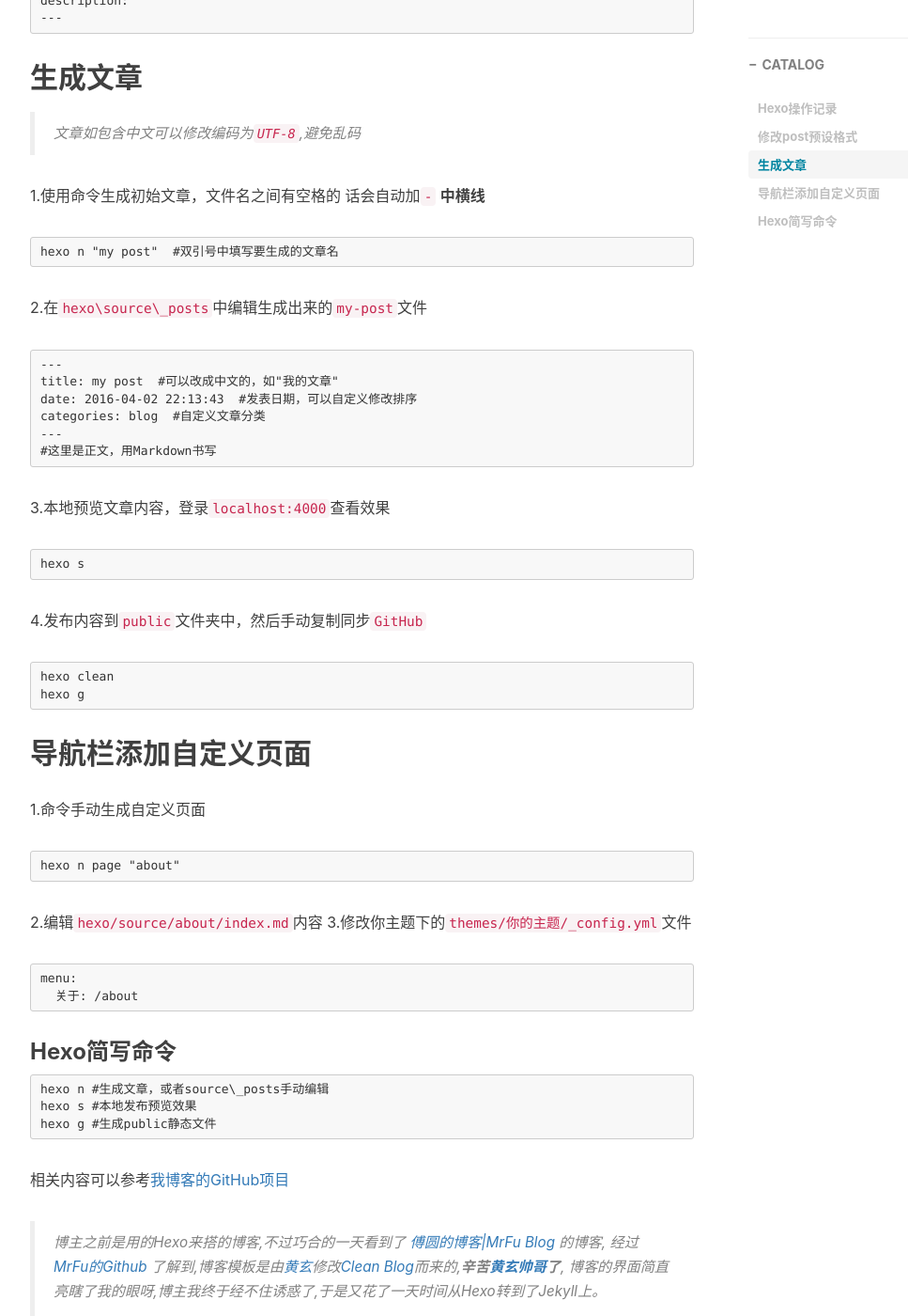
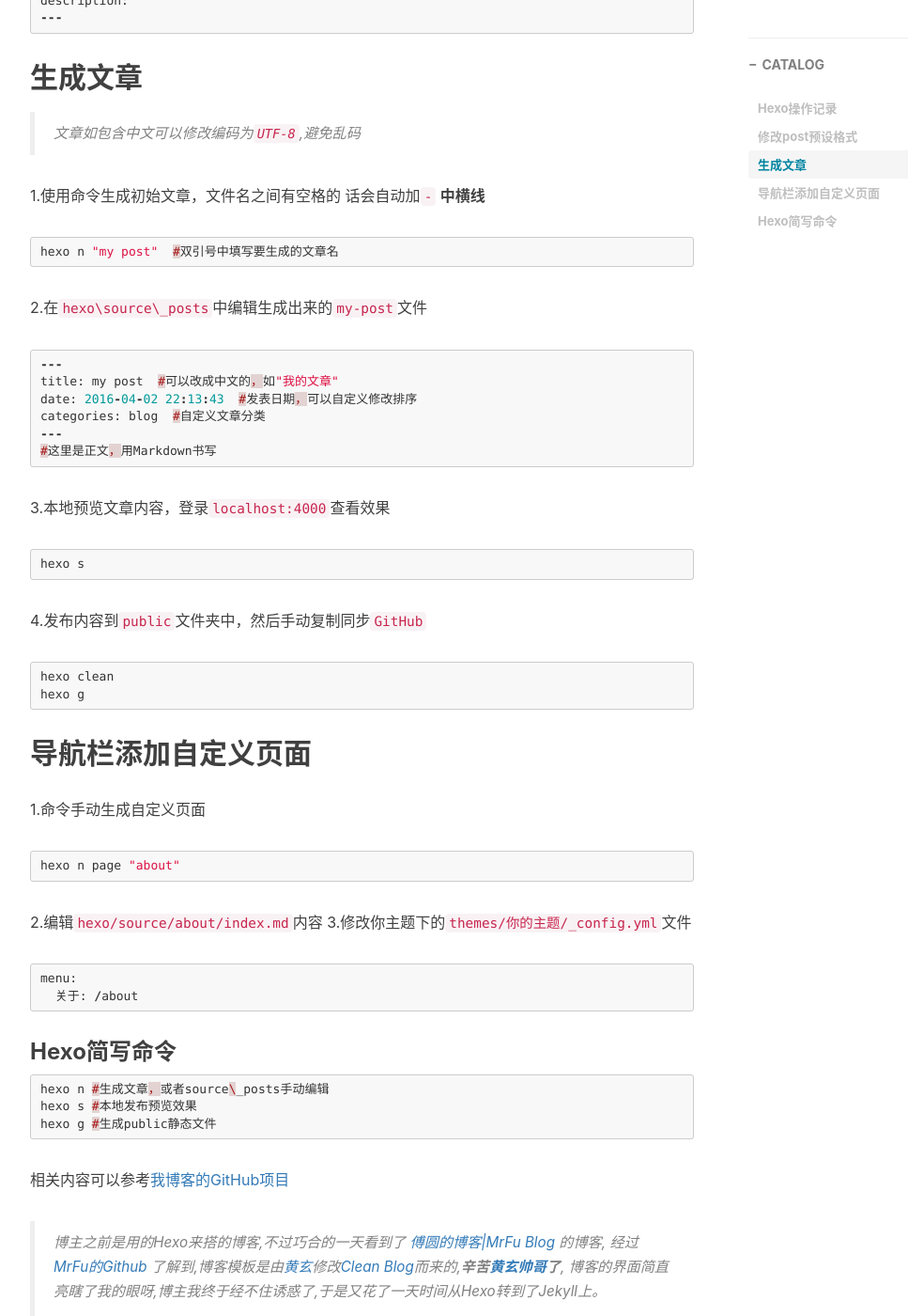
Before and after one commit to doghex/donniesky.github.io, a Jekyll site: the page built from _posts/2016-04-02-Build-Hexo-Blog.markdown, in a window 1280 px wide and 1400 px high, scrolled down 1112 px. Shown: the whole window at 94% size, without its empty margins (233-1200 px from the left). Built offline with Jekyll 4.4.1, drawn with Linux system fonts in a browser that asks for light colours; nearby versions of some CDN libraries; comment, search, counter and statistics services are not loaded; some of the changed text lies outside the part shown.

Commit message:
update post
update post

````diff
--- a/_posts/2016-04-02-Build-Hexo-Blog.markdown
+++ b/_posts/2016-04-02-Build-Hexo-Blog.markdown
@@ -25,7 +25,7 @@ tags:
 ## 修改`post`预设格式
 > 建议按照个人习惯修改`hexo\scaffolds`中的`post.md`
 
-```code
+```java
 ---
 title: {{ title }}
 date: {{ date }}
@@ -39,13 +39,13 @@ description:
 
 1.使用命令生成初始文章，文件名之间有空格的    话会自动加`-` **中横线**
 
-```code
+```java
 hexo n "my post"  #双引号中填写要生成的文章名
 ```
 
 2.在`hexo\source\_posts`中编辑生成出来的`my-post`文件
 
-```code
+```java
 ---
 title: my post  #可以改成中文的，如"我的文章"
 date: 2016-04-02 22:13:43  #发表日期，可以自定义修改排序
@@ -56,13 +56,13 @@ categories: blog  #自定义文章分类
 
 3.本地预览文章内容，登录`localhost:4000`查看效果
 
-```code
+```java
 hexo s
 ```
 
 4.发布内容到`public`文件夹中，然后手动复制同步`GitHub`
 
-```code
+```java
 hexo clean
 hexo g
 ```
@@ -71,21 +71,21 @@ hexo g
 
 1.命令手动生成自定义页面
 
-```code
+```java
 hexo n page "about"
 ```
 
 2.编辑`hexo/source/about/index.md`内容
 3.修改你主题下的`themes/你的主题/_config.yml`文件
 
-```code
+```java
 menu:
   关于: /about
 ```
 
 ### Hexo简写命令
 
-```code
+```java
 hexo n #生成文章，或者source\_posts手动编辑
 hexo s #本地发布预览效果
 hexo g #生成public静态文件
````
